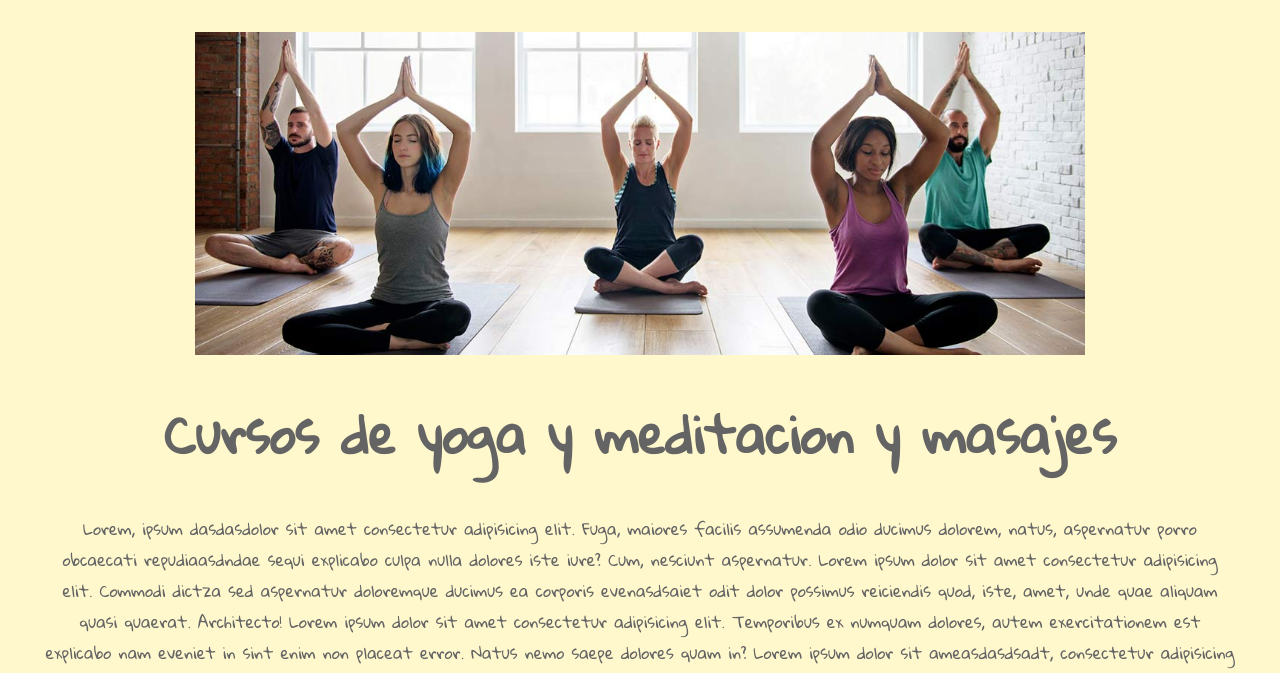
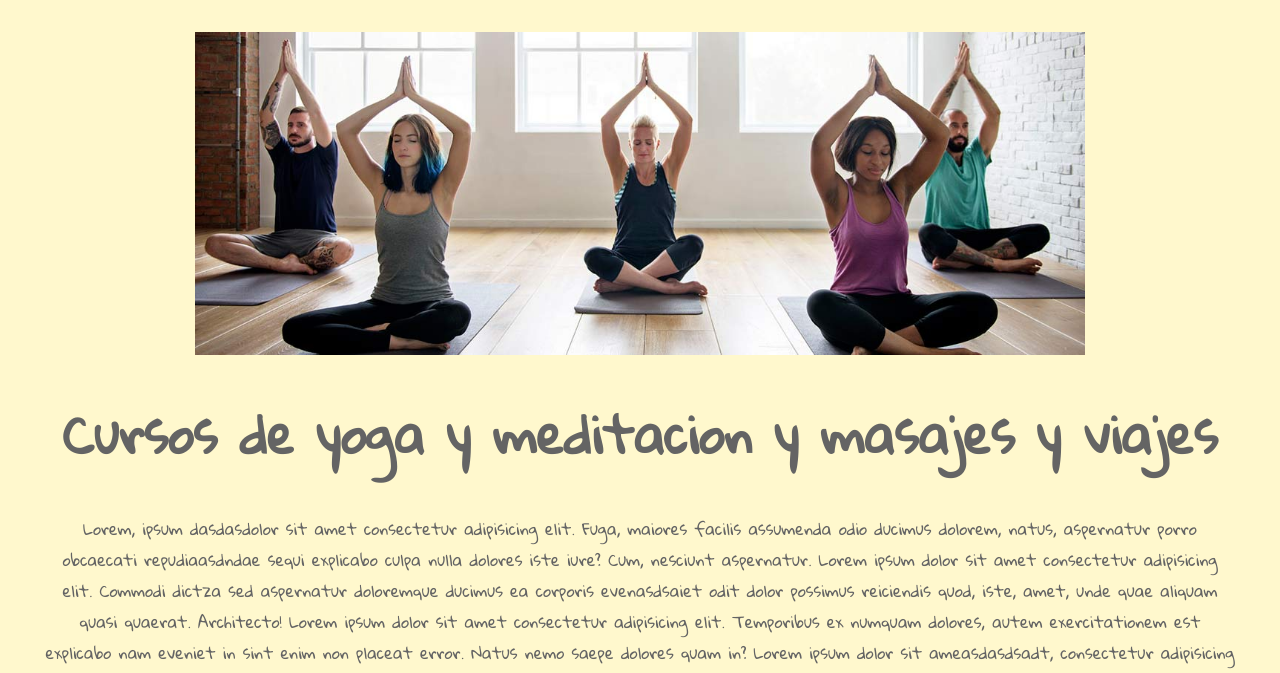
Before and after one commit to francoariel1492/om-yogaweb, a plain HTML site: page index.html in a window 1280 px wide. Shown: the part 127-800 px from the top of the page. Drawn offline with Linux system fonts and the light colour scheme.

Commit message:
Version 22 julio

```diff
--- a/index.html
+++ b/index.html
@@ -47,7 +47,7 @@
       <img class="img" src="img/yoga.jpeg" alt="clasesdeyoga" />
 
       <section class="main__posts">
-        <h1>Cursos de yoga y meditacion y masajes</h1>
+        <h1>Cursos de yoga y meditacion y masajes y viajes</h1>
         <p>
           Lorem, ipsum dasdasdolor sit amet consectetur adipisicing elit. Fuga,
           maiores facilis assumenda odio ducimus dolorem, natus, aspernatur
```
